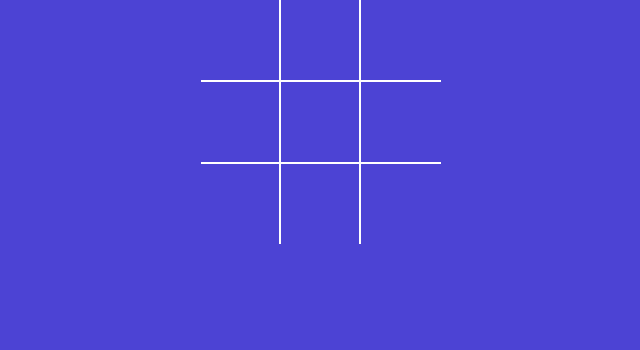
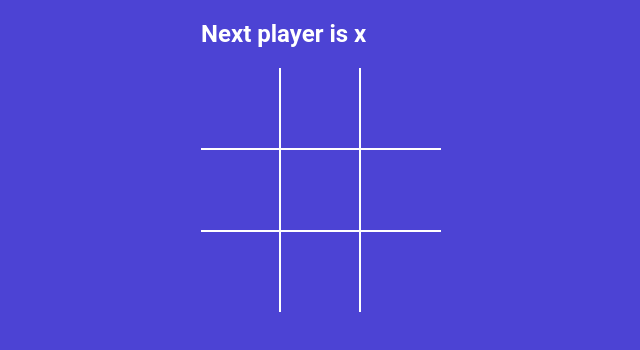
Before and after one commit to Anupamlugun/tic-tac-toe, a React (Vite) app: page / in a window 1280 px wide. Shown: the top 350 px of the page, without its empty margins (319-959 px from the left). Built offline with nearby package versions, Linux system fonts and the light colour scheme.

Commit message:
winner message features is added

```diff
--- a/src/App.jsx
+++ b/src/App.jsx
@@ -1,9 +1,37 @@
+import { useState } from "react";
 import Board from "./components/Board";
 import "./styles.scss";
+import winnerfun from "./components/winnerfun";
 const App = () => {
+  const [squares, setsqures] = useState(Array(9).fill(null));
+  const [isx, setx] = useState(true);
+  console.log(squares);
+
+  const position = (e) => {
+    console.log(e);
+    if (squares[e] || winner) {
+      return;
+    }
+
+    setsqures(() => {
+      return squares.map((currentval, indexval) => {
+        if (indexval === e) {
+          return isx ? "x" : "0";
+        }
+        return currentval;
+      });
+    });
+    setx(() => (isx ? false : true));
+  };
+  const player = isx ? "x" : "0";
+  const winner = winnerfun(squares);
+  const gamestatus = winner
+    ? `winner is ${winner}`
+    : `Next player is ${player}`;
   return (
     <div className="App">
-      <Board />
+      <h2>{gamestatus}</h2>
+      <Board squares={squares} position={position} />
     </div>
   );
 };
--- a/src/components/Board.jsx
+++ b/src/components/Board.jsx
@@ -1,27 +1,6 @@
-import { useState } from "react";
 import Square from "./Square";
 
-const Board = () => {
-  const [squares, setsqures] = useState(Array(9).fill(null));
-  const [isx, setx] = useState(true);
-  console.log(squares);
-
-  const position = (e) => {
-    console.log(e);
-    if (squares[e]) {
-      return;
-    }
-    setsqures(() => {
-      return squares.map((currentval, indexval) => {
-        if (indexval === e) {
-          return isx ? "x" : "0";
-        }
-        return currentval;
-      });
-    });
-    setx(() => (isx ? false : true));
-  };
-
+const Board = ({ squares, position }) => {
   const rendersquare = (p) => {
     return <Square value={squares[p]} onClick={() => position(p)} />;
   };
--- /dev/null
+++ b/src/components/winnerfun.js
@@ -0,0 +1,19 @@
+function winnerfun(squares) {
+  const lines = [
+    [0, 1, 2],
+    [3, 4, 5],
+    [6, 7, 8],
+    [0, 3, 6],
+    [1, 4, 7],
+    [2, 5, 8],
+    [0, 4, 8],
+    [2, 4, 6],
+  ];
+  for (let i = 0; i < lines.length; i++) {
+    const [a, b, c] = lines[i];
+    if (squares[a] && squares[a] === squares[b] && squares[a] === squares[c]) {
+      return squares[a];
+    }
+  }
+}
+export default winnerfun;
```
